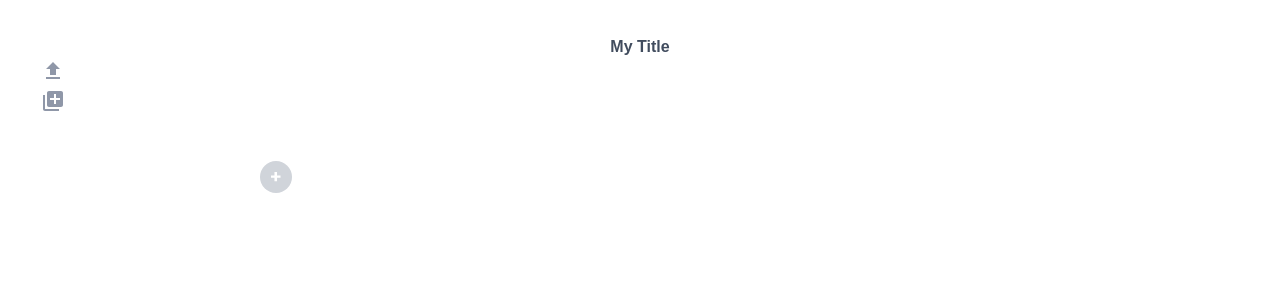
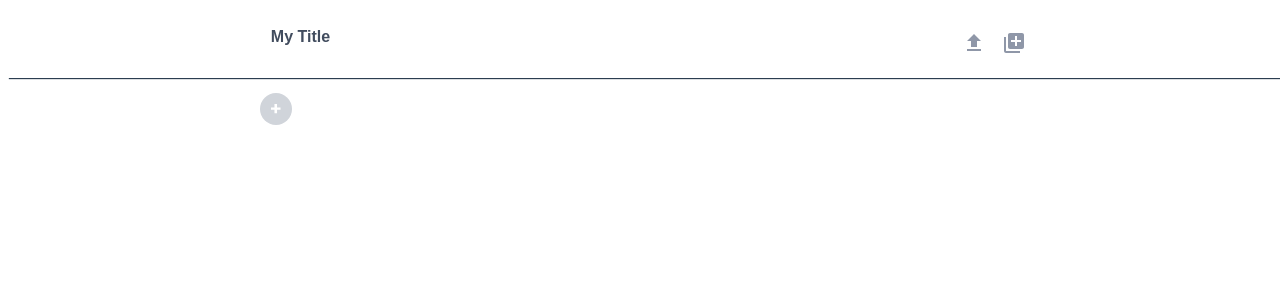
Before and after one commit to Unbabel/frontend-challenge, a Vue app: page /#/ in a window 1280 px wide. Shown: the top 300 px of the page. Built offline with nearby package versions, Linux system fonts and the light colour scheme.

Commit message:
Adding styling to topMenu component

```diff
--- a/src/components/TopMenu/TopMenu.vue
+++ b/src/components/TopMenu/TopMenu.vue
@@ -25,3 +25,26 @@ export default {
   },
 };
 </script>
+
+<style lang="scss">
+.c-top-menu {
+  display: grid;
+  grid-template-columns: repeat(5, 1fr);
+  grid-template-rows: 30px;
+  width: 100%;
+  box-shadow: 1px 1px 1px;
+  padding: 20px 10px;
+
+  .c-top-menu__inner-container {
+    grid-column: 2 / 5;
+    display: flex;
+    justify-content: space-between;
+  }
+
+  .c-top-menu__content {
+    display: flex;
+    align-items: center;
+    gap: 10px;
+  }
+}
+</style>
```
